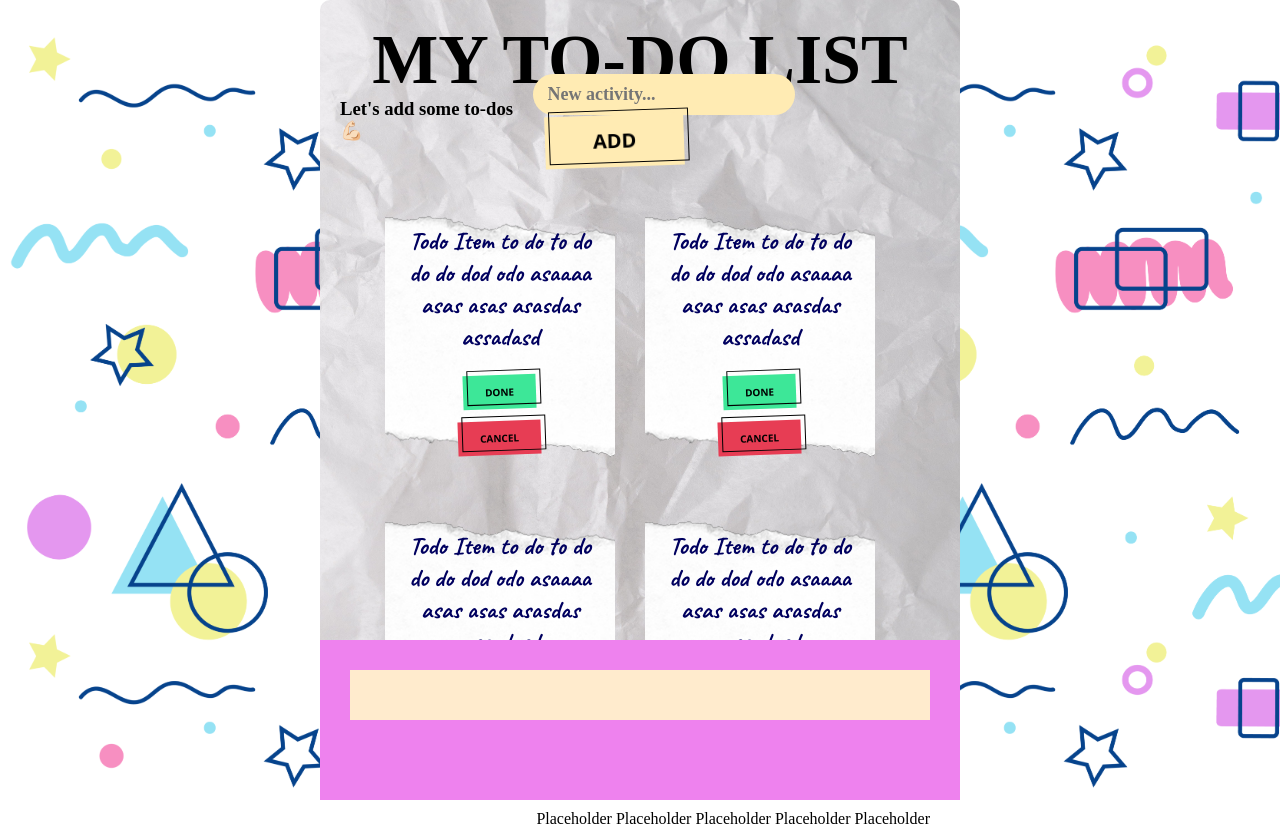
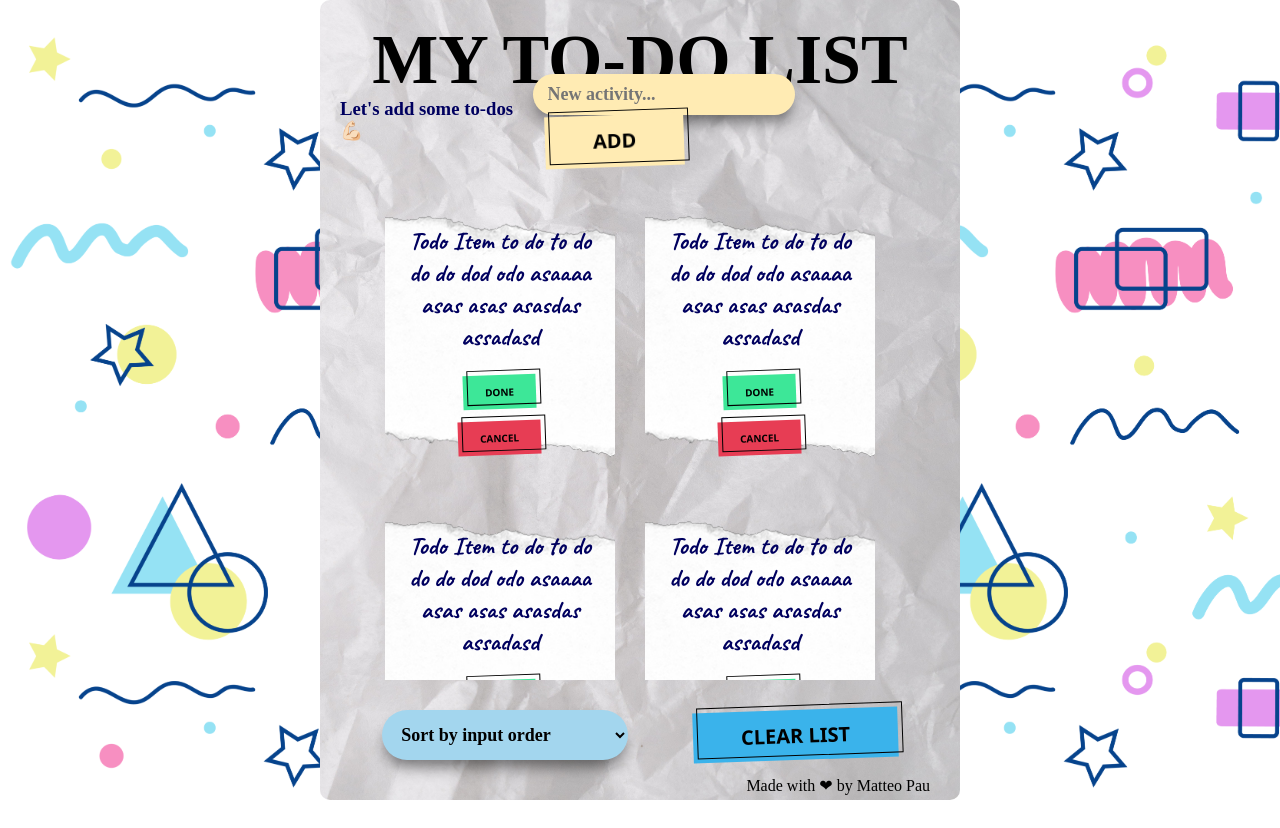
Before and after one commit to Therakar/react-todo-list, a React (Create React App) app: page / in a window 1280 px wide. After the commit the page ends 800 px from the top, so only its background shows below. Built offline with nearby package versions, Linux system fonts and the light colour scheme; a web font is replaced by a local one.

Commit message:
footer  and color variables

```diff
--- a/src/Style/Button.css
+++ b/src/Style/Button.css
@@ -1,5 +1,4 @@
 .todo-buttons button {
-  text-transform: uppercase;
   padding: 3px 22px;
   font-size: 10px;
   font-weight: 700;
@@ -7,22 +6,26 @@
 }
 
 .add-form button {
-  text-transform: uppercase;
-  padding: 6px px;
-  background-color: #ffebb3;
+  background-color: var(--add-form-bg-color);
   margin: 0 12px;
 }
+
+.clear-btn {
+  background-color: var(--clear-btn-bg-color);
+}
+
 .red {
-  background-color: #e73d54;
+  background-color: var(--cancel-btn-bg-color);
 }
 .green {
-  background-color: #3de798;
+  background-color: var(--done-btn-bg-color);
 }
 /* CSS */
 button {
+  text-transform: uppercase;
   border: 0 solid #e5e7eb;
   box-sizing: border-box;
-  color: #000000;
+  color: black;
 
   font-family: ui-sans-serif, system-ui, -apple-system, system-ui, "Segoe UI",
     Roboto, "Helvetica Neue", Arial, "Noto Sans", sans-serif,
@@ -35,7 +38,7 @@ button {
   padding: 0.75rem 1.65rem;
   position: relative;
   text-align: center;
-  text-decoration: none #000000 solid;
+  text-decoration: none black solid;
 
   max-width: 460px;
   position: relative;
@@ -53,7 +56,7 @@ button:focus {
 button:after {
   content: "";
   position: absolute;
-  border: 1px solid #000000;
+  border: 1px solid black;
   bottom: 4px;
   left: 4px;
   width: calc(100% - 1px);
--- a/src/Style/FooterStyle/Footer.css
+++ b/src/Style/FooterStyle/Footer.css
@@ -1,11 +1,13 @@
 .footer {
   margin: auto;
-  background-color: violet;
   padding: 30px 30px 0px 30px;
-  height: 20%;
+  height: 15%;
+  display: flex;
+  flex-direction: column;
+  justify-content: space-between;
 }
 
 .bottom-text {
   text-align: end;
-  margin-top: 90px;
+  margin-bottom: 5px;
 }
--- a/src/Style/FooterStyle/SortingForm.css
+++ b/src/Style/FooterStyle/SortingForm.css
@@ -1,4 +1,17 @@
 .sorting-container {
   height: 50px;
-  background-color: blanchedalmond;
+  display: flex;
+  justify-content: space-around;
 }
+
+select {
+  background-color: var(--select-bg-color);
+  color: inherit;
+  font-family: inherit;
+  border: none;
+  border-radius: 10rem;
+  padding: 10px 15px;
+  font-weight: 700;
+  font-size: 18px;
+  cursor: pointer;
+}
--- a/src/Style/HeaderStyle/FormAddTodo.css
+++ b/src/Style/HeaderStyle/FormAddTodo.css
@@ -4,11 +4,12 @@
   display: flex;
   justify-content: space-around;
   align-items: center;
+  color: var(--main-text-color);
 }
 
 input {
-  background-color: #ffebb3;
-  color: black;
+  background-color: var(--add-form-bg-color);
+  color: inherit;
   font-family: inherit;
   border: none;
   border-radius: 10rem;
--- a/src/Style/HeaderStyle/Header.css
+++ b/src/Style/HeaderStyle/Header.css
@@ -12,5 +12,5 @@ h1 {
   font-family: "Fredericka the Great", cursive;
   font-size: 70px;
   text-align: center;
-  color: black;
+  color: var(--title-color);
 }
--- a/src/Style/MainStyle/Main.css
+++ b/src/Style/MainStyle/Main.css
@@ -1,4 +1,4 @@
 .main {
   padding: 0px 30px 0px 30px;
-  height: 60%;
+  height: 65%;
 }
--- a/src/Style/MainStyle/Todo.css
+++ b/src/Style/MainStyle/Todo.css
@@ -25,6 +25,6 @@
 .todo-text {
   font-family: "Caveat", cursive;
   font-weight: 700;
-  color: rgb(0, 0, 95);
+  color: var(--main-text-color);
   font-size: 25px;
 }
--- a/src/Style/variables.css
+++ b/src/Style/variables.css
@@ -1,2 +1,13 @@
 :root {
+  --add-form-bg-color: #ffebb3;
+  --select-bg-color: #a3d6ee;
+  --done-btn-bg-color: #3de798;
+  --cancel-btn-bg-color: #e73d54;
+  --clear-btn-bg-color: #3ab3eb;
+  --title-color: black;
+  --main-text-color: rgb(0, 0, 95);
 }
+
+.shadow {
+  box-shadow: 0 10px 15px -3px rgba(0, 0, 0, 0.5);
+}
--- a/src/components/FooterComponents/Footer.js
+++ b/src/components/FooterComponents/Footer.js
@@ -5,9 +5,7 @@ export default function Footer() {
   return (
     <div className="footer">
       <SortingForm />
-      <p className="bottom-text">
-        Placeholder Placeholder Placeholder Placeholder Placeholder
-      </p>
+      <p className="bottom-text">Made with ❤ by Matteo Pau</p>
     </div>
   );
 }
--- a/src/components/FooterComponents/SortingForm.js
+++ b/src/components/FooterComponents/SortingForm.js
@@ -1,5 +1,14 @@
 import "../../Style/FooterStyle/SortingForm.css";
 
 export default function SortingForm() {
-  return <div className="sorting-container"></div>;
+  return (
+    <div className="sorting-container">
+      <select className="shadow">
+        <option value="input">Sort by input order</option>
+
+        <option value="packed">Sort by completion status</option>
+      </select>
+      <button className="clear-btn">Clear List</button>
+    </div>
+  );
 }
--- a/src/components/HeaderComponents/FormAddTodo.js
+++ b/src/components/HeaderComponents/FormAddTodo.js
@@ -6,7 +6,11 @@ export default function FormAddTodo() {
     <form className="add-form">
       <h3>Let's add some to-dos 💪🏻</h3>
       <div>
-        <input type="text" placeholder="New activity..."></input>
+        <input
+          className="shadow"
+          type="text"
+          placeholder="New activity..."
+        ></input>
         <Button />
       </div>
     </form>
```
